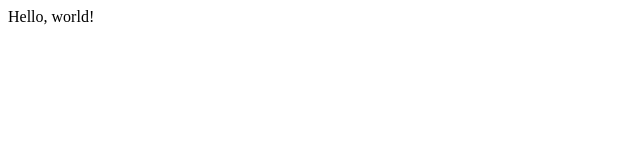
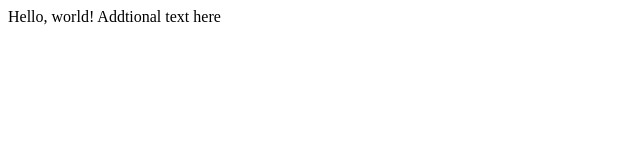
Before and after one commit to bentbird404/SaddleSelector, a plain HTML site: page index.html in a window 1280 px wide. Shown: the whole page, without its empty margins (0-640 px from the left). Drawn offline with Linux system fonts and the light colour scheme.

Commit message:
another line added

```diff
--- a/index.html
+++ b/index.html
@@ -5,5 +5,6 @@
     </head>
     <body>
         Hello, world!
+        Addtional text here
     </body>
 </html>
```
